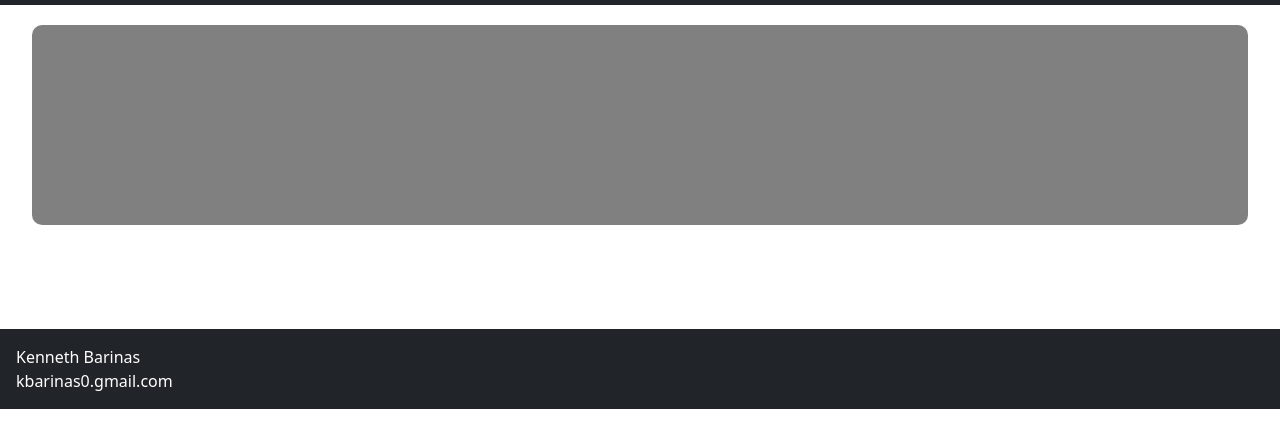
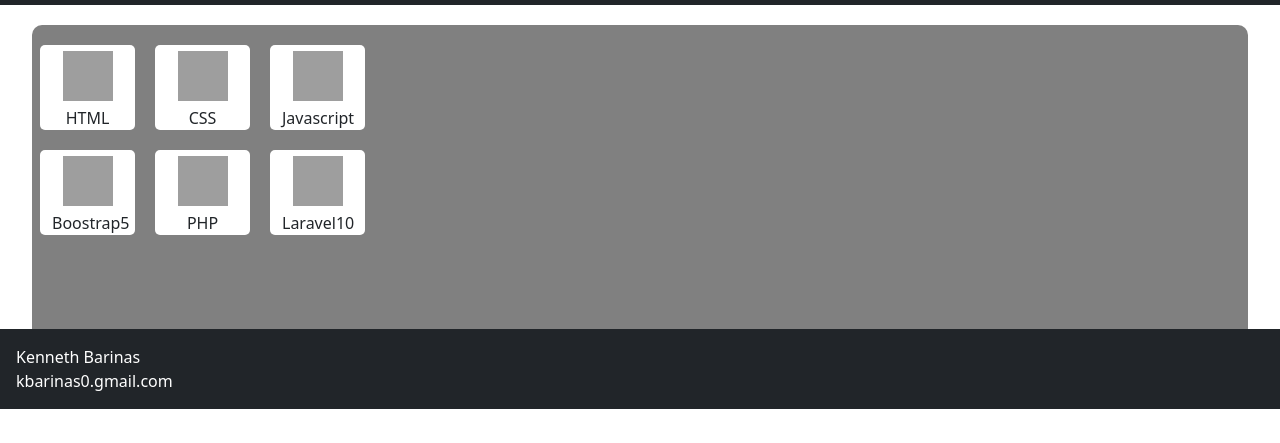
Before and after one commit to barinaskennethSilva/Myportfolio02, a plain HTML site: page index.html in a window 1280 px wide. Shown: the part 357-800 px from the top of the page. Drawn offline with nearby package versions, Linux system fonts and the light colour scheme; grey boxes are pictures that could not be loaded; files whose address does not match are found by name; a web font is replaced by a local one.

Commit message:
08-23-2024

```diff
--- a/css/index.css
+++ b/css/index.css
@@ -45,3 +45,24 @@
   width: 70px;
   border-radius: 10px;
 }
+.container2{
+  display: flex;
+  flex-direction: column !important;
+  height: 40vh;
+}
+.set1{
+  display: flex;
+  flex-direction: column;
+  background-color: #fff;
+  width: 95px;
+  height: 85px;
+  margin: 10px;
+  text-align: center;
+  border-radius: 5px;
+}
+ .set1 img{
+   width:50px;
+   height: 50px;
+   margin: auto;
+
+ }
--- a/index.html
+++ b/index.html
@@ -35,7 +35,35 @@
     <a class="navbar-brand" href="#">	    Technical Skills</a>
     </nav>
   <div class="container2">
+<div class="row">
+      <div class="set1">
+      <img src="Img/profile.png"/>
+      <label>HTML</label>
+    </div>
+          <div class="set1">
+      <img src="Img/profile.png"/>
+      <label>CSS</label>
+    </div>
+      <div class="set1">
+      <img src="Img/profile.png"/>
+      <label>Javascript</label>
+    </div>
+</div>
 
+<div class="row">
+      <div class="set1">
+      <img src="Img/profile.png"/>
+      <label>Boostrap5</label>
+    </div>
+          <div class="set1">
+      <img src="Img/profile.png"/>
+      <label>PHP</label>
+    </div>
+      <div class="set1">
+      <img src="Img/profile.png"/>
+      <label>Laravel10</label>
+    </div>
+</div>
   </div>
 </main>
 
```
